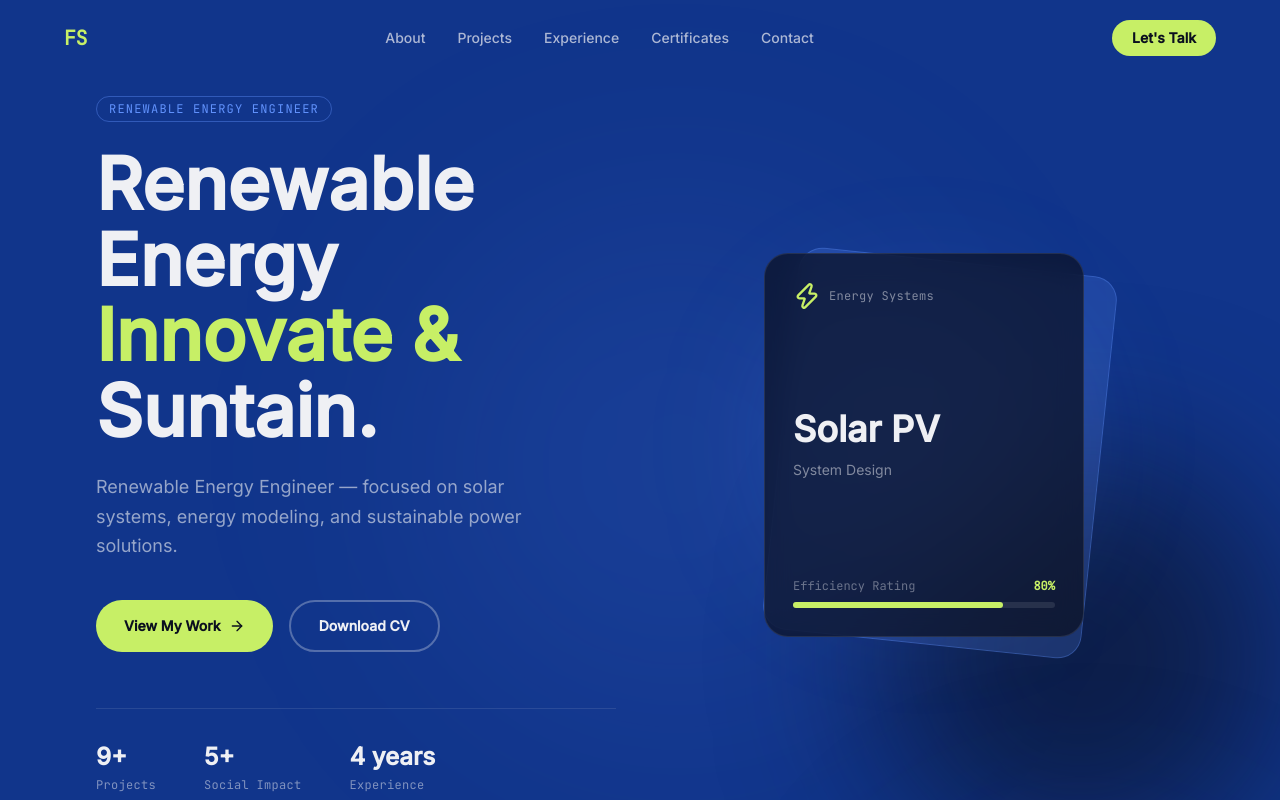
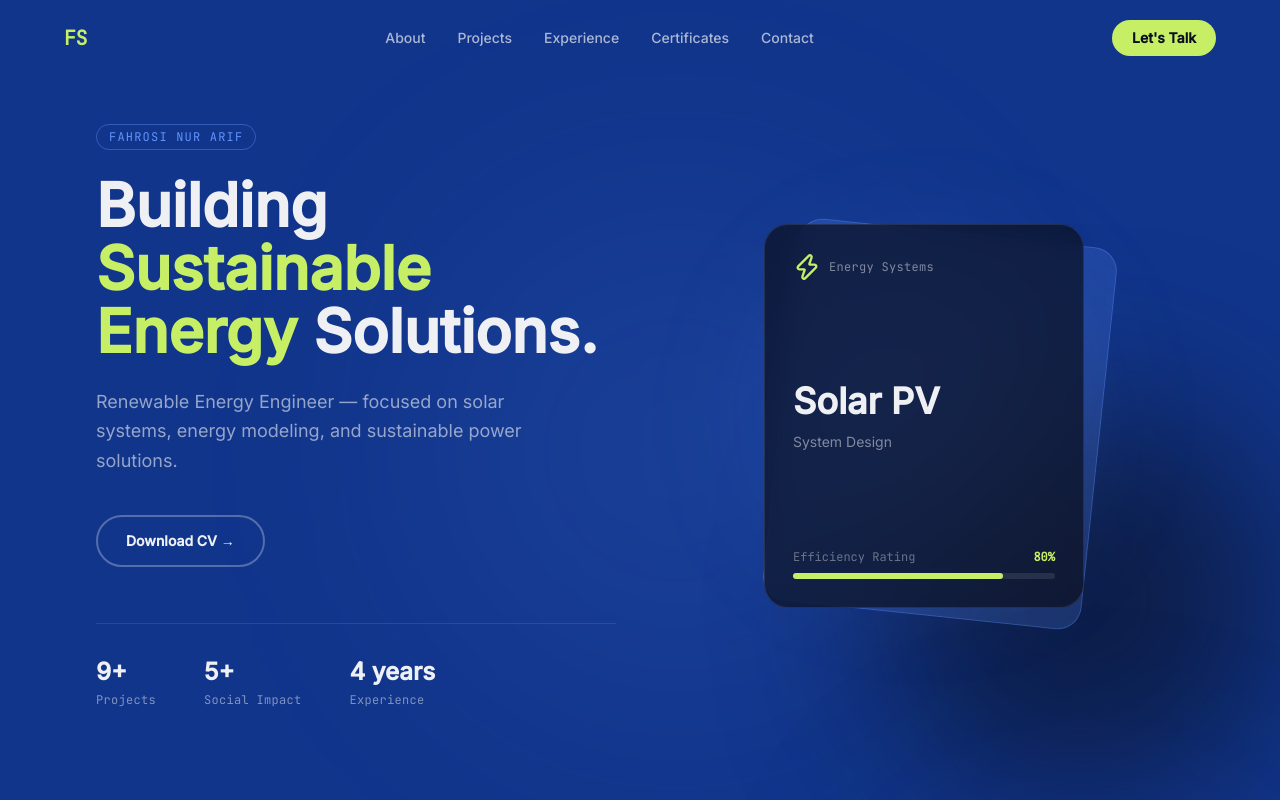
Before and after one commit to rifqiadrianto007/FahrosiNurArif, a Next.js app: page / in a window 1280 px wide. Shown: the top 800 px of the page. Built offline with nearby package versions, Linux system fonts and the light colour scheme.

Commit message:
hero tagline update

```diff
--- a/src/components/sections/Hero.tsx
+++ b/src/components/sections/Hero.tsx
@@ -41,7 +41,7 @@ export function Hero() {
                         variants={fadeUp}
                         className="inline-flex w-fit px-3 py-1 rounded-full border border-[#6192FC]/40 text-[#6192FC] text-xs font-mono tracking-widest mb-6"
                     >
-                        RENEWABLE ENERGY ENGINEER
+                        FAHROSI NUR ARIF
                     </motion.span>
 
                     {/* Headline */}
@@ -50,10 +50,10 @@ export function Hero() {
                         initial="hidden"
                         animate="visible"
                         variants={fadeUp}
-                        className="font-extrabold text-5xl md:text-6xl lg:text-7xl leading-[1.05] text-[#EFF0F4] max-w-xl"
+                        className="font-extrabold text-4xl md:text-5xl lg:text-6xl leading-[1.05] text-[#EFF0F4] max-w-xl"
                     >
-                        Renewable Energy{" "}
-                        <span className="text-[#C7EF66]">Innovate & </span> Suntain.
+                        Building <span className="text-[#C7EF66]">Sustainable </span>
+                        <span className="text-[#C7EF66]">Energy</span> Solutions.
                     </motion.h1>
 
                     {/* Subtitle */}
@@ -64,8 +64,9 @@ export function Hero() {
                         variants={fadeUp}
                         className="mt-6 mb-10 text-[#EFF0F4]/60 text-lg max-w-md leading-relaxed"
                     >
-                        Renewable Energy Engineer — focused on solar systems, energy
-                        modeling, and sustainable power solutions.
+                        Renewable Energy Engineer — focused on solar systems,
+                        energy modeling, and sustainable power solutions.
+
                     </motion.p>
 
                     {/* CTA Buttons */}
@@ -76,20 +77,20 @@ export function Hero() {
                         variants={fadeUp}
                         className="flex flex-row gap-4 flex-wrap"
                     >
-                        <a
+                        {/* <a
                             href="#projects"
                             className="px-7 py-3.5 bg-[#C7EF66] text-[#0A0F1E] font-bold rounded-full inline-flex items-center gap-2 hover:opacity-90 transition text-sm"
                         >
                             View My Work
                             <ArrowRight size={16} />
-                        </a>
+                        </a> */}
                         <a
                             href="/cv.pdf"
                             target="_blank"
                             rel="noopener noreferrer"
                             className="px-7 py-3.5 border-2 border-[#EFF0F4]/30 text-[#EFF0F4] font-bold rounded-full inline-flex items-center gap-2 hover:border-[#C7EF66] hover:text-[#C7EF66] transition text-sm"
                         >
-                            Download CV
+                            Download CV →
                         </a>
                     </motion.div>
 
```
